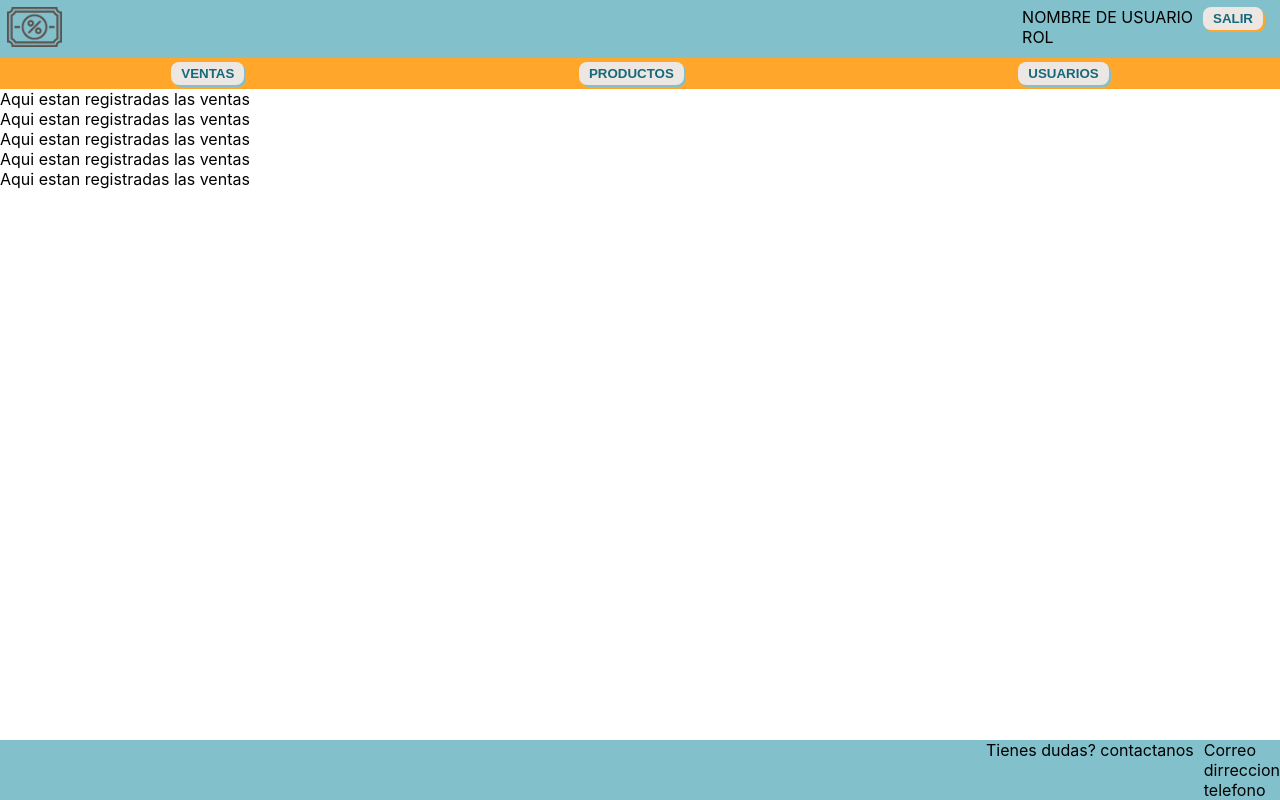
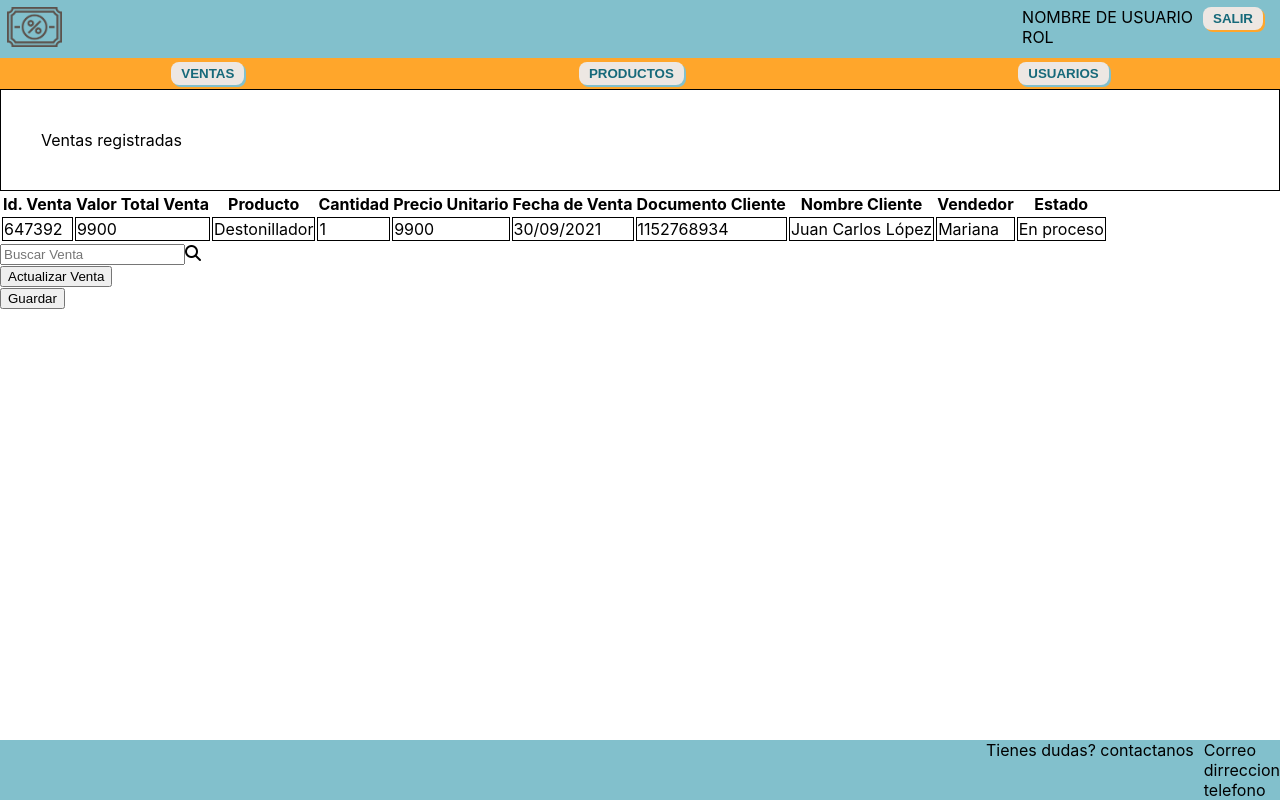
Before and after one commit to OskrGutierrez/ProyectoCiclo3SD, a React (Create React App) app: page /modificarVenta in a window 1280 px wide. Built offline with nearby package versions, Linux system fonts and the light colour scheme.

Commit message:
Agregando estilo a ventas realizadas

```diff
--- a/src/pages/modifVenta.jsx
+++ b/src/pages/modifVenta.jsx
@@ -1,21 +1,60 @@
-import '../styles/App.css';
+import '../styles/ModifVenta.css';
 
 function ModifVenta(){
     return (
 
-            <>
-                <section>
-                    <ul>
-                    <li>Aqui estan registradas las ventas</li>
-                    <li>Aqui estan registradas las ventas</li>
-                    <li>Aqui estan registradas las ventas</li>
-                    <li>Aqui estan registradas las ventas</li>
-                    <li>Aqui estan registradas las ventas</li>
-                    </ul>
-                    </section>
+    <>
+        <section>
+            <ul className="contenedorVenta">
+                <li>Ventas registradas</li>
+            </ul>
 
+              <table>
+                <thead>
+                  <tr>
+                    <th>Id. Venta</th>
+                    <th>Valor Total Venta</th>
+                    <th>Producto</th>
+                    <th>Cantidad</th>
+                    <th>Precio Unitario</th>
+                    <th>Fecha de Venta</th>
+                    <th>Documento Cliente</th>
+                    <th>Nombre Cliente</th>
+                    <th>Vendedor</th>
+                    <th>Estado</th>
+                  </tr>
+                </thead>
+                <tr>
+                    <td>647392</td>
+                    <td>9900</td>
+                    <td>Destonillador</td>
+                    <td>1</td>
+                    <td>9900</td>
+                    <td>30/09/2021</td>
+                    <td>1152768934</td>
+                    <td>Juan Carlos López</td>
+                    <td>Mariana</td>
+                    <td>En proceso</td>
+                </tr>
+              </table>
 
-            </>
+            <ul>
+            <li>
+              <div className="buscarVenta">
+                <input placeholder="Buscar Venta" />
+                <i className="fas fa-search"></i>
+              </div>
+            </li>
+            <li>
+              <button className="ButtonVenta">Actualizar Venta</button>
+            </li>
+            <li>
+              <button className="ButtonVenta">Guardar</button>
+            </li>
+            </ul>
+        </section>
+
+    </>
 
     )
 }
--- /dev/null
+++ b/src/styles/ModifVenta.css
@@ -0,0 +1,11 @@
+
+.contenedorVenta{
+    display: flex;
+    justify-content: space-between;
+    padding: 5vh;
+    border: 1px solid black;
+}
+
+td{
+    border: 1px solid black;
+}
```
